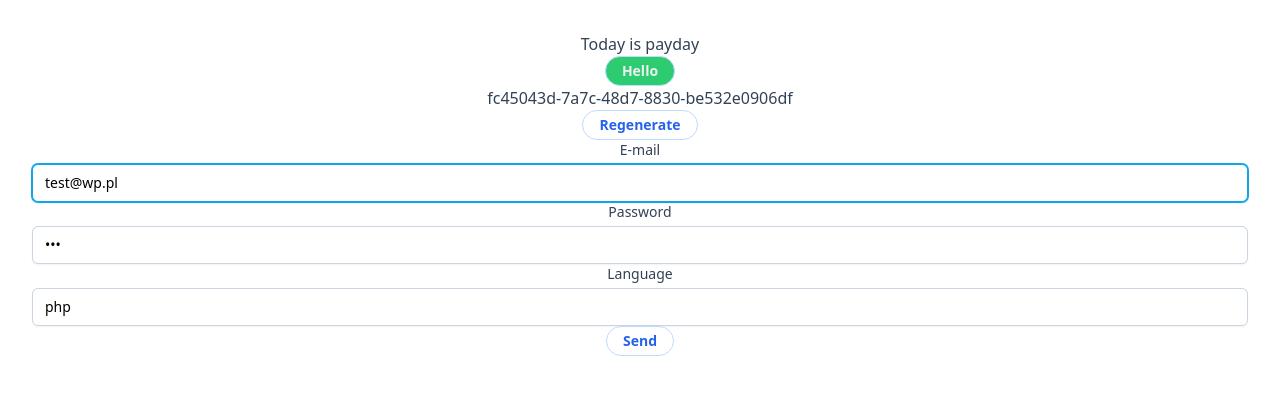
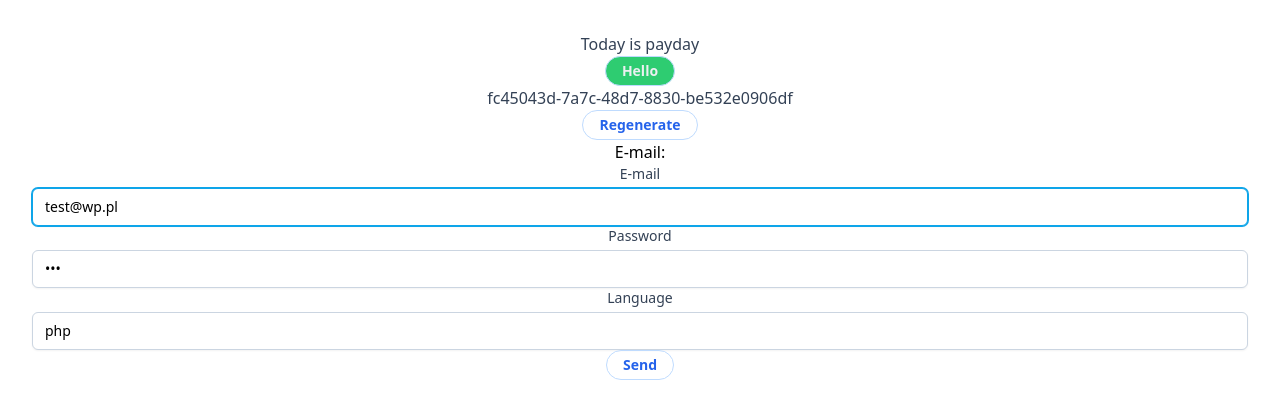
Before and after one commit to patrykomiotek/ocdapp, a React (Vite) app: page / in a window 1280 px wide. Shown: the top 418 px of the page. Built offline with nearby package versions, Linux system fonts and the light colour scheme.

Commit message:
feat: Input component with forwardRef

```diff
--- a/src/components/LoginFormRefs/LoginFormRefs.tsx
+++ b/src/components/LoginFormRefs/LoginFormRefs.tsx
@@ -15,6 +15,7 @@ const defaultValues: FormState = {
 }
 
 export const LoginFormRefs = () => {
+  // const [refresh, setRefresh] = useState(false);
   const emailFieldRef = useRef<HTMLInputElement>(null);
   const passwordFieldRef = useRef<HTMLInputElement>(null);
   const languageFieldRef = useRef<HTMLInputElement>(null);
@@ -50,6 +51,7 @@ export const LoginFormRefs = () => {
 
   return (
     <div>
+      <p>E-mail: {emailFieldRef.current?.value}</p>
       <form onSubmit={handleSubmit}>
         <div>
           <Input
```
